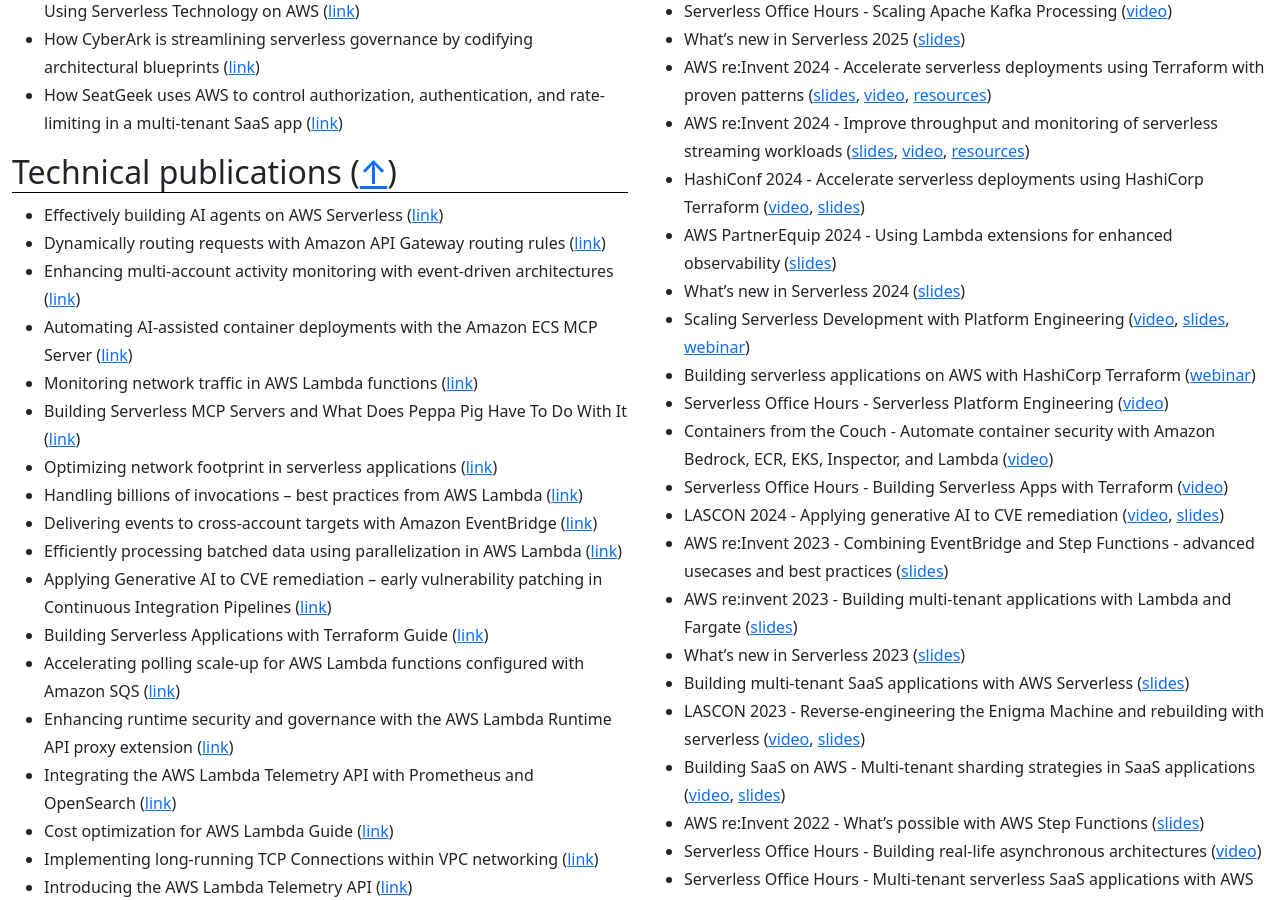
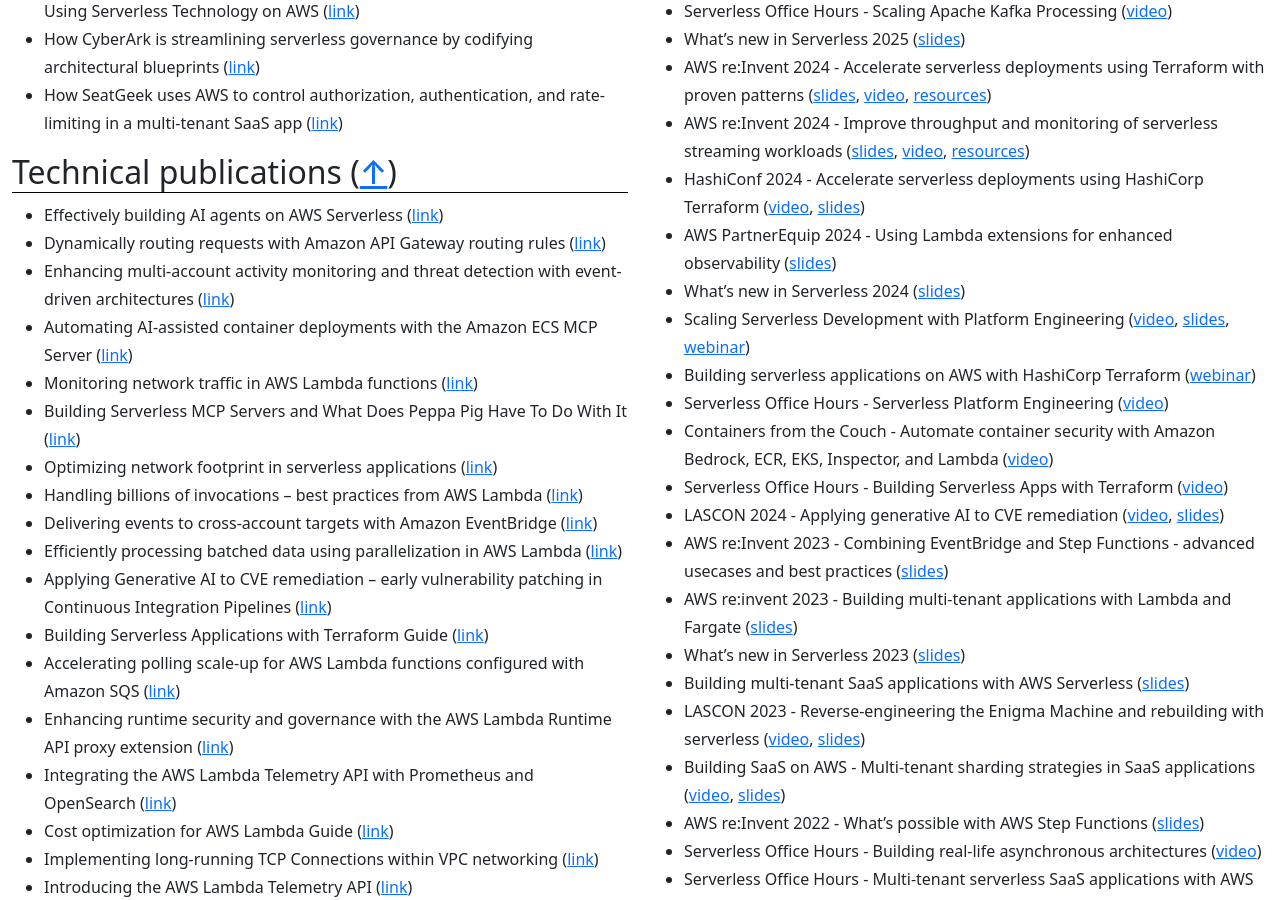
Before and after one commit to aal80/whoami, a Jekyll site: the page built from index.md, in a window 1280 px wide and 900 px high, scrolled down 852 px. Built offline with Jekyll 4.4.1, drawn with Linux system fonts in a browser that asks for light colours.

Commit message:
Update publications.md

```diff
--- a/_includes/publications.md
+++ b/_includes/publications.md
@@ -14,7 +14,7 @@
 
 - Effectively building AI agents on AWS Serverless ([link](https://aws.amazon.com/blogs/compute/effectively-building-ai-agents-on-aws-serverless/))
 - Dynamically routing requests with Amazon API Gateway routing rules ([link](https://aws.amazon.com/blogs/compute/dynamically-routing-requests-with-amazon-api-gateway-routing-rules/))
-- Enhancing multi-account activity monitoring with event-driven architectures ([link](https://aws.amazon.com/blogs/compute/enhancing-multi-account-activity-monitoring-with-event-driven-architectures/))
+- Enhancing multi-account activity monitoring and threat detection with event-driven architectures ([link](https://aws.amazon.com/blogs/compute/enhancing-multi-account-activity-monitoring-with-event-driven-architectures/))
 - Automating AI-assisted container deployments with the Amazon ECS MCP Server ([link](https://aws.amazon.com/blogs/containers/automating-ai-assisted-container-deployments-with-amazon-ecs-mcp-server/))
 - Monitoring network traffic in AWS Lambda functions ([link](https://aws.amazon.com/blogs/compute/monitoring-network-traffic-in-aws-lambda-functions/))
 - Building Serverless MCP Servers and What Does Peppa Pig Have To Do With It ([link](https://www.ranthebuilder.cloud/post/building-serverless-mcp-server))
```
